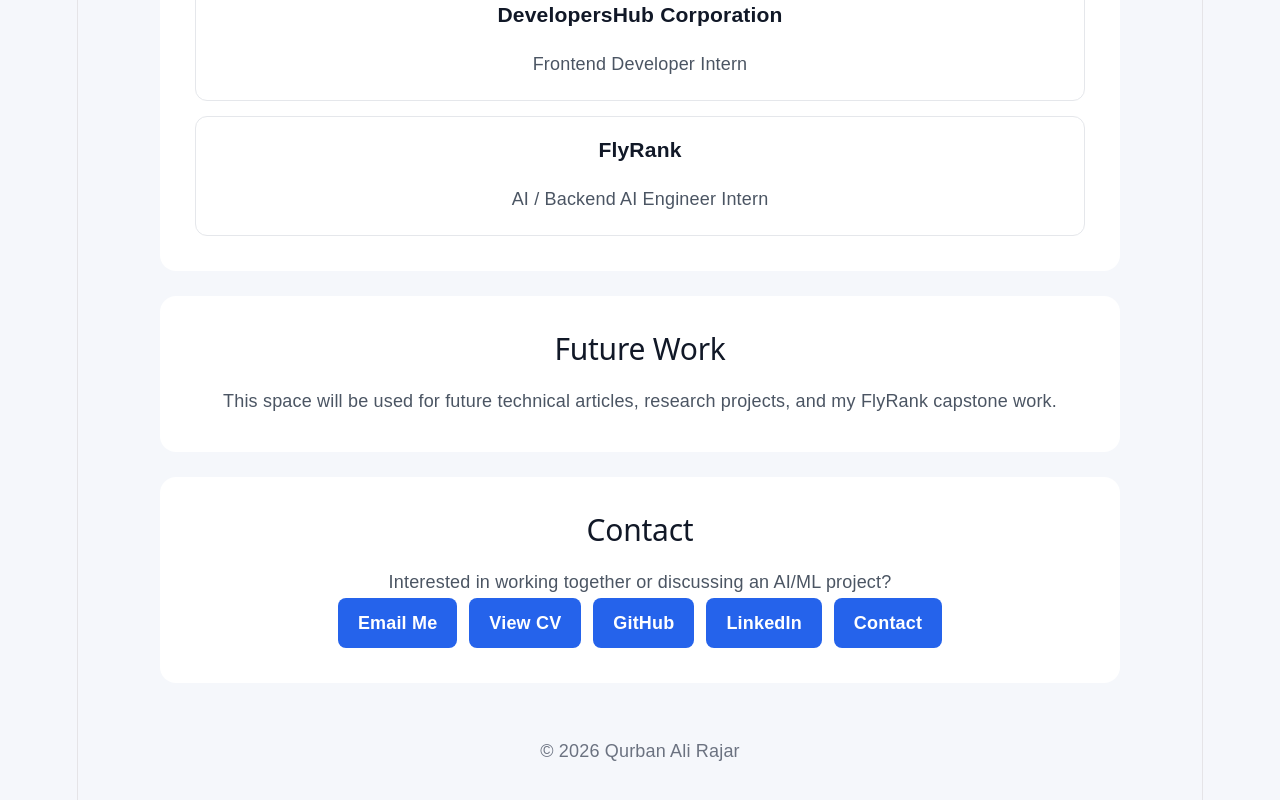
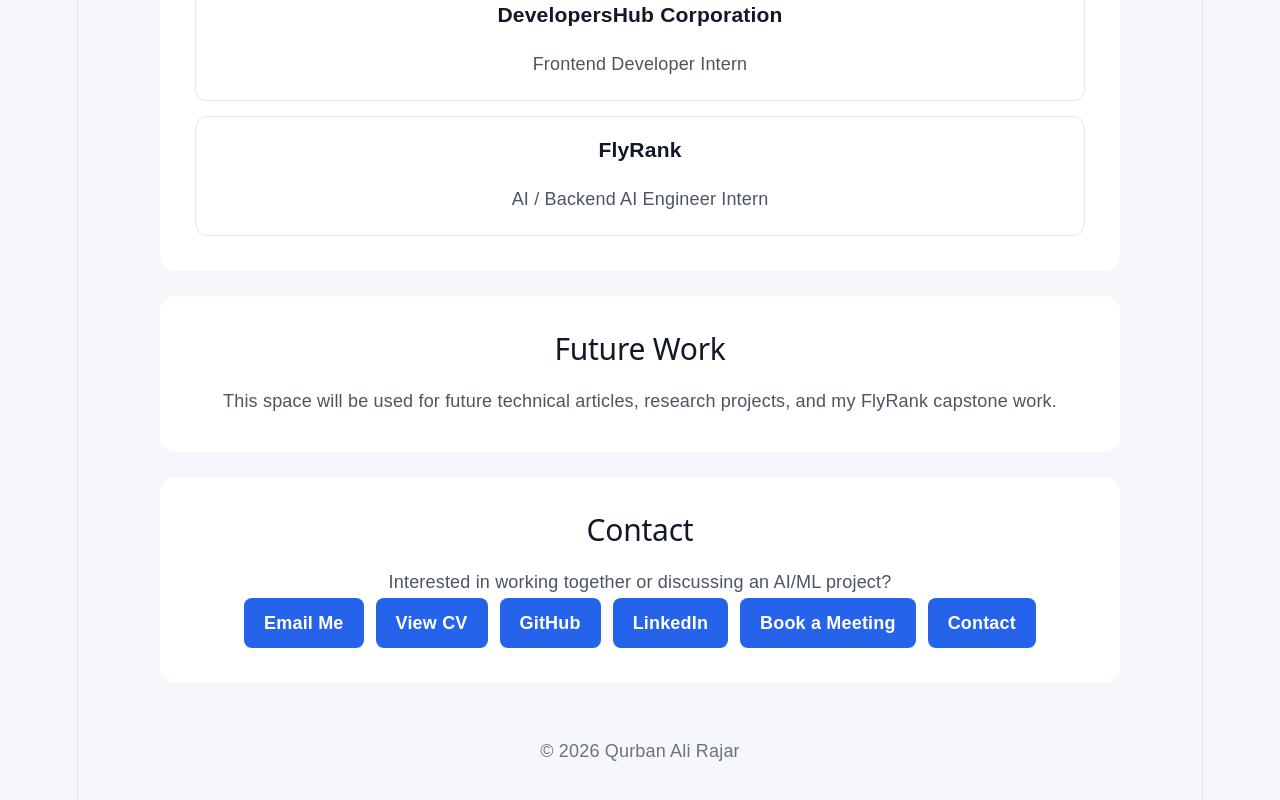
Before and after one commit to qurban-12/qurban-portfolio-week4, a React (Vite) app: page / in a window 1280 px wide. Shown: the part 1588-2388 px from the top of the page. Built offline with nearby package versions, Linux system fonts and the light colour scheme.

Commit message:
Complete personal portfolio website

```diff
--- a/src/App.jsx
+++ b/src/App.jsx
@@ -151,6 +151,13 @@
   >
     LinkedIn
   </a>
+  <a
+  href="https://calendly.com/qrrajarpnl/30min"
+  target="_blank"
+  rel="noreferrer"
+>
+  Book a Meeting
+</a>
 
   <a href="#contact">Contact</a>
 </div>
```
